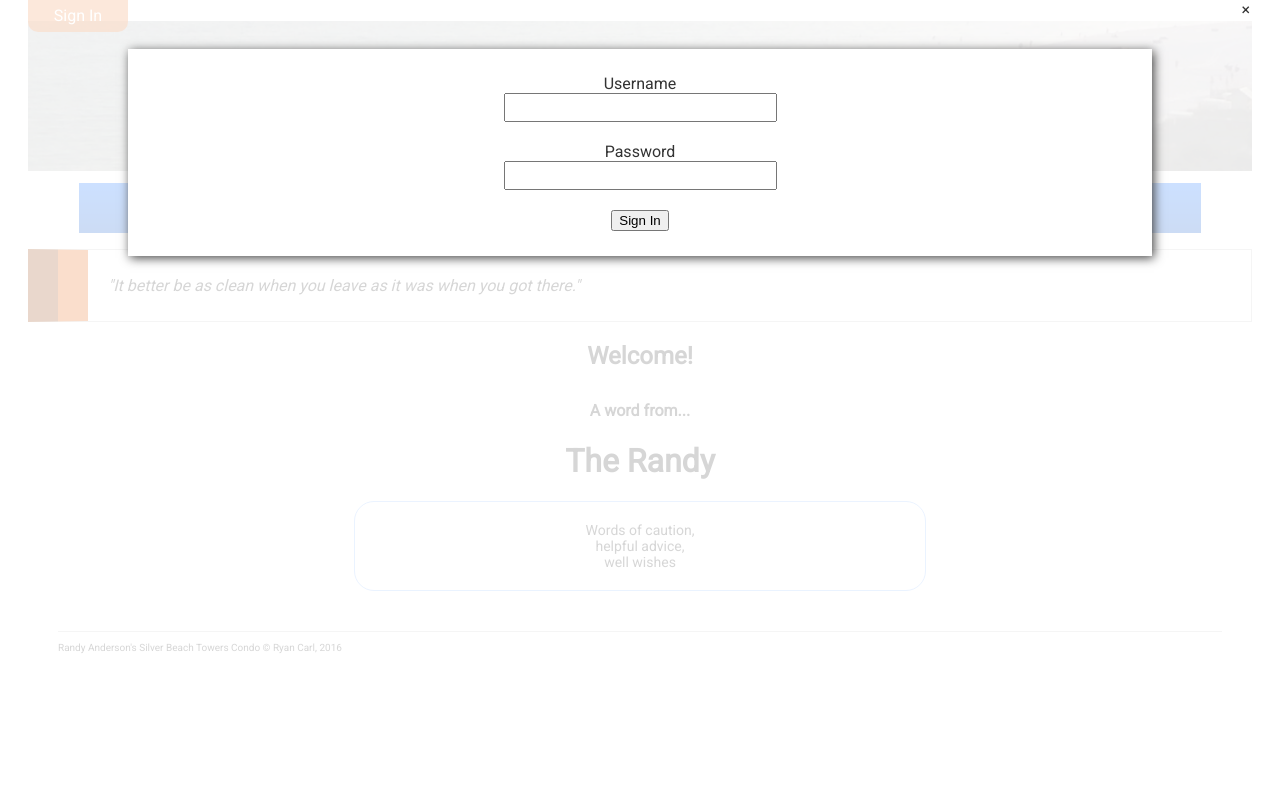
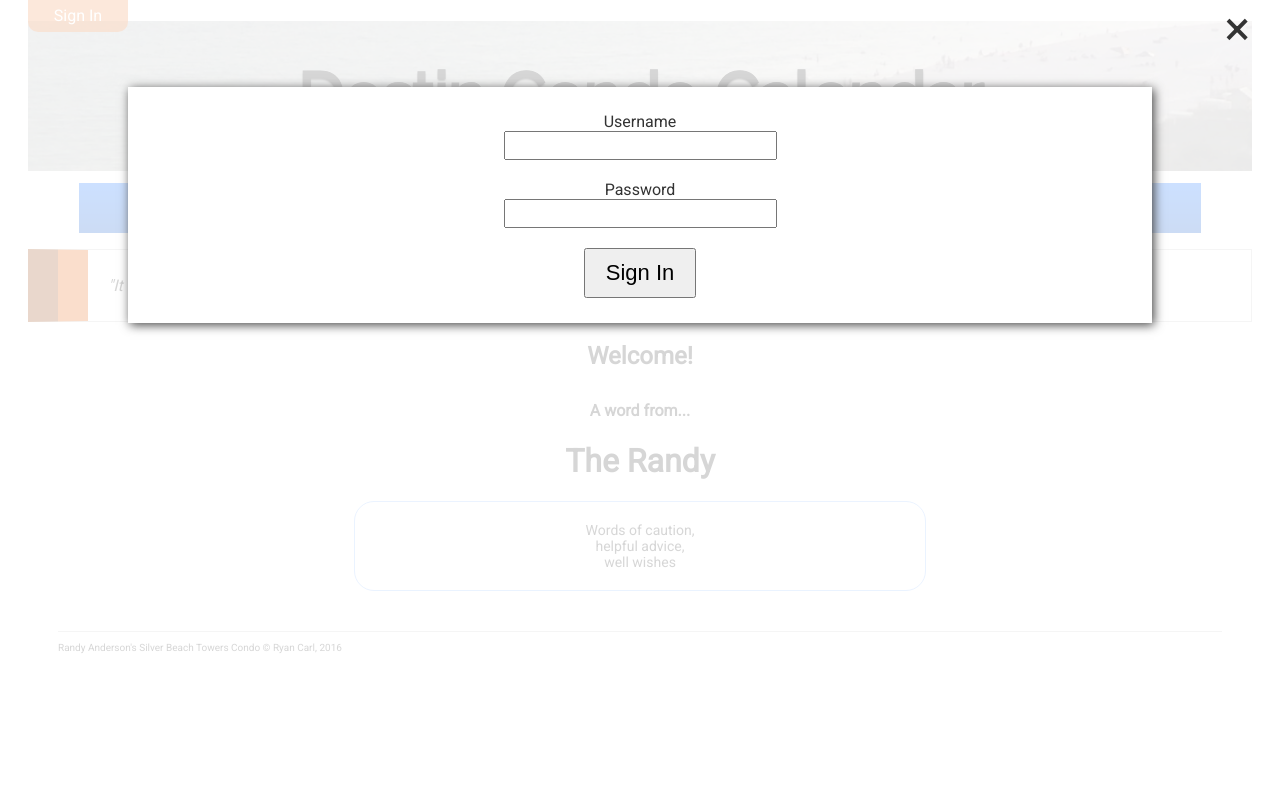
Before and after one commit to rcarl94/acc, a PHP site: page / in a window 1280 px wide, after a click on "Sign In". Run offline with PHP 8.4, Linux system fonts and the light colour scheme; some libraries are stand-ins or nearby versions.

Commit message:
sign in modal changes

```diff
--- a/css/app.css
+++ b/css/app.css
@@ -190,6 +190,11 @@ footer {
   padding-top: 10px;
 }
 
+a#close-modal-btn {
+  font-size: 48px;
+  cursor: pointer;
+}
+
 .panel {
   background: #fff;
   box-shadow: 2px 2px 10px #444;
@@ -205,6 +210,12 @@ footer {
   margin-left: auto;
   margin-right: auto;
   margin-bottom: 20px;
+}
+
+#submit-signin {
+  font-size: 22px;
+  padding: 10px 20px;
+  cursor: pointer;
 }
 
 /* large only */
```
